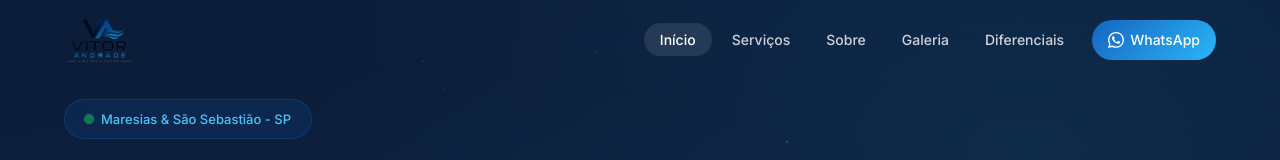
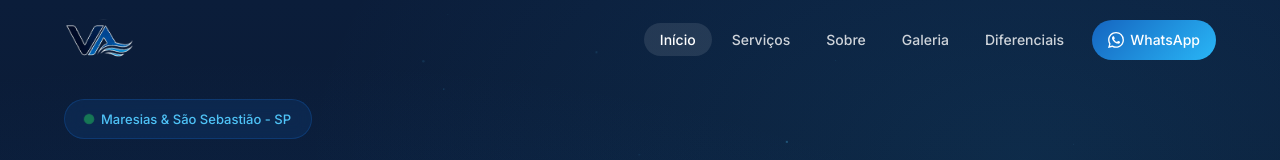
Before and after one commit to assistenciatecnicaandrade/site, a plain HTML site: page index.html in a window 1280 px wide. Shown: the top 160 px of the page. Drawn offline with Linux system fonts and the light colour scheme.

Commit message:
Update index.html

```diff
--- a/index.html
+++ b/index.html
@@ -61,7 +61,7 @@
     <nav class="navbar" id="navbar">
         <div class="container nav-container">
             <a href="#hero" class="nav-logo">
-                <img src="logo.png" alt="Vitor Andrade Assistência Técnica" class="nav-logo-img">
+                <img src="logo1.png" alt="Vitor Andrade Assistência Técnica" class="nav-logo-img">
             </a>
             <button class="nav-toggle" id="navToggle" aria-label="Abrir menu">
                 <span></span>
```
